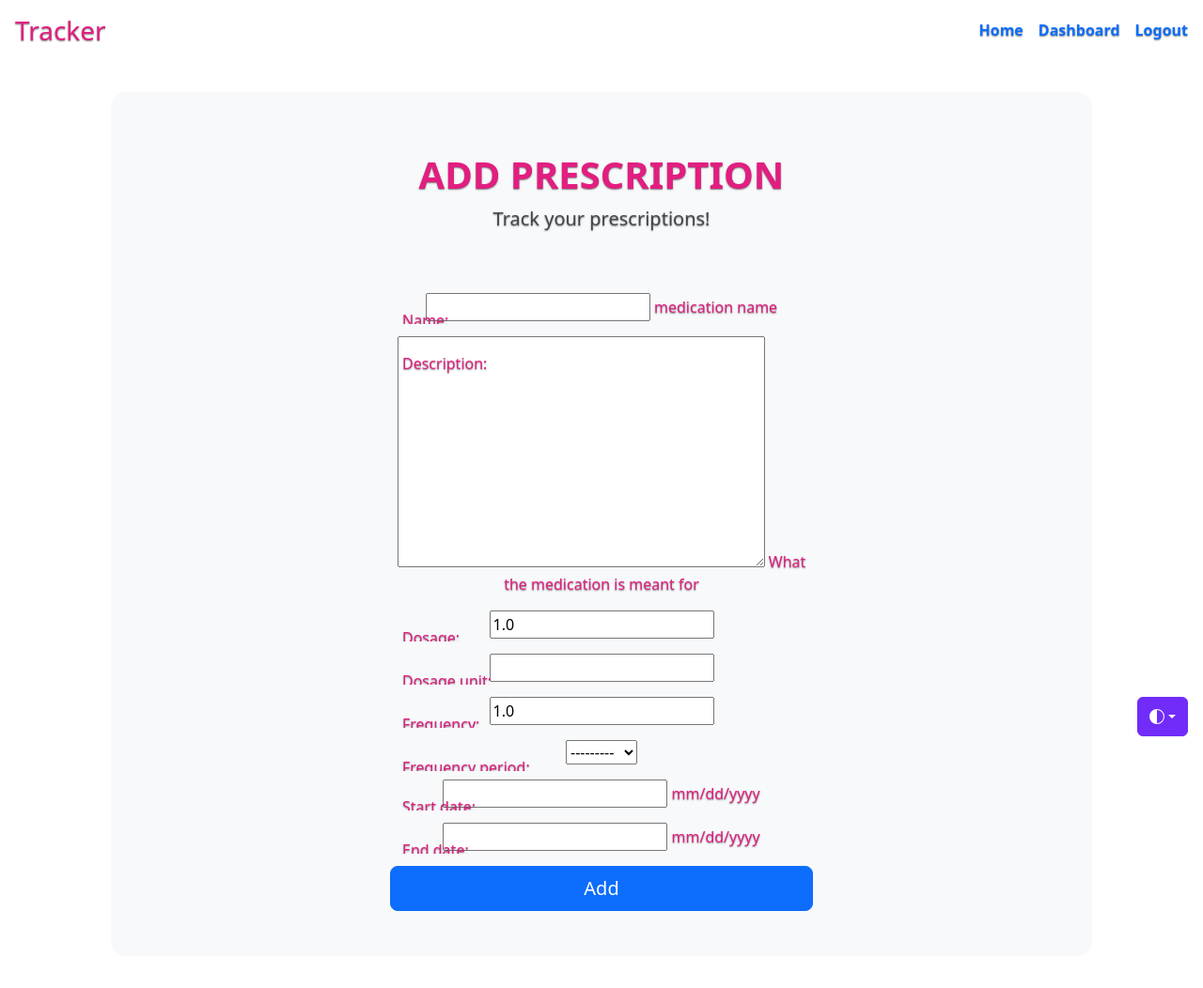
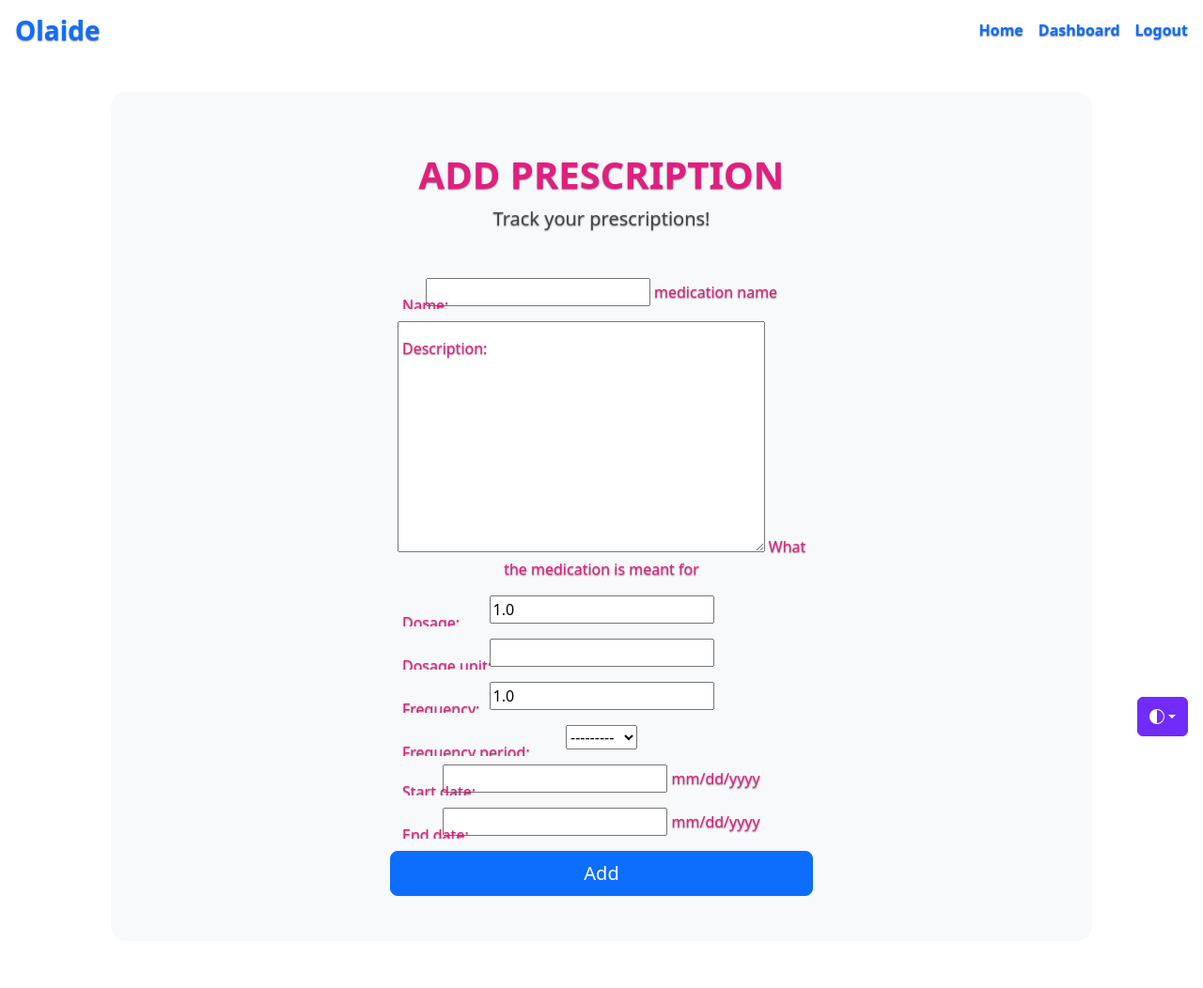
Before and after one commit to toweralaka/tower, a Django app: page /tracker/add in a window 1280 px wide. Shown: the top 1052 px of the page at 94% size. Run offline with Django 4.2, Linux system fonts and the light colour scheme; a user stored in the database is signed in.

Commit message:
add links to resume and tracker apps

```diff
--- a/resume/templates/resume/projects.html
+++ b/resume/templates/resume/projects.html
@@ -14,7 +14,9 @@
                         <div class="card-body p-0">
                             <div class="d-flex align-items-center">
                                 <div class="p-5">
-                                    <h2 class="fw-bolder">{{ project.name }}</h2>
+                                    <h2 class="fw-bolder">
+                                        <a href="{{ project.url }}">{{ project.name }}</a>
+                                    </h2>
                                     <p>{{ project.description }}
 
                                     </p>
--- a/tracker/templates/tracker/add_prescription.html
+++ b/tracker/templates/tracker/add_prescription.html
@@ -12,13 +12,6 @@
             </div>
             <div class="row gx-5 justify-content-center">
                 <div class="col-lg-8 col-xl-6">
-                    <ul>
-                        {% for error in form.errors %}
-                        <li>
-                            {{ error }}
-                        </li>
-                        {% endfor %}
-                    </ul>
                     <form method="post">{% csrf_token %}
                         {% for field in form %}
                         <div class="form-floating mb-3">
--- a/tracker/templates/tracker/base.html
+++ b/tracker/templates/tracker/base.html
@@ -88,7 +88,9 @@
     <div class="cover-container d-flex w-100 h-100 p-3 mx-auto flex-column">
         <header class="mb-auto">
             <div>
-                <h3 class="float-md-start mb-0">Tracker</h3>
+                <h3 class="float-md-start mb-0">
+                    <a class="navbar-brand" href="{% url 'home' %}"><span class="fw-bolder text-primary">Olaide</span></a>
+                </h3>
                 <nav class="nav nav-masthead justify-content-center float-md-end">
                     <a class="nav-link fw-bold py-1 px-0 {% block active %}{% endblock %}" {% block aria_current %}{% endblock %} href="{% url 'tracker:home' %}">Home</a>
                     {% if request.user.is_authenticated %}
```
